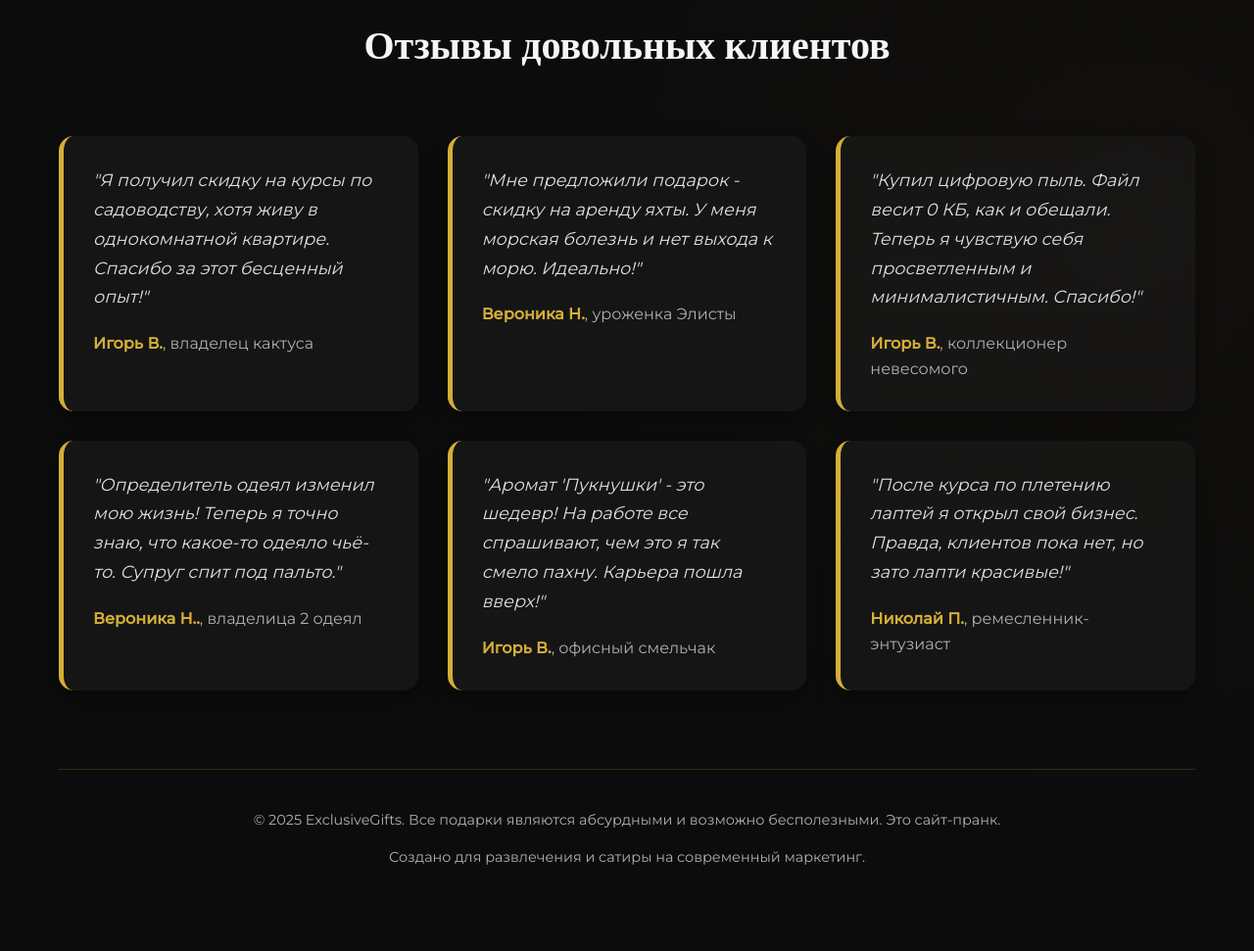
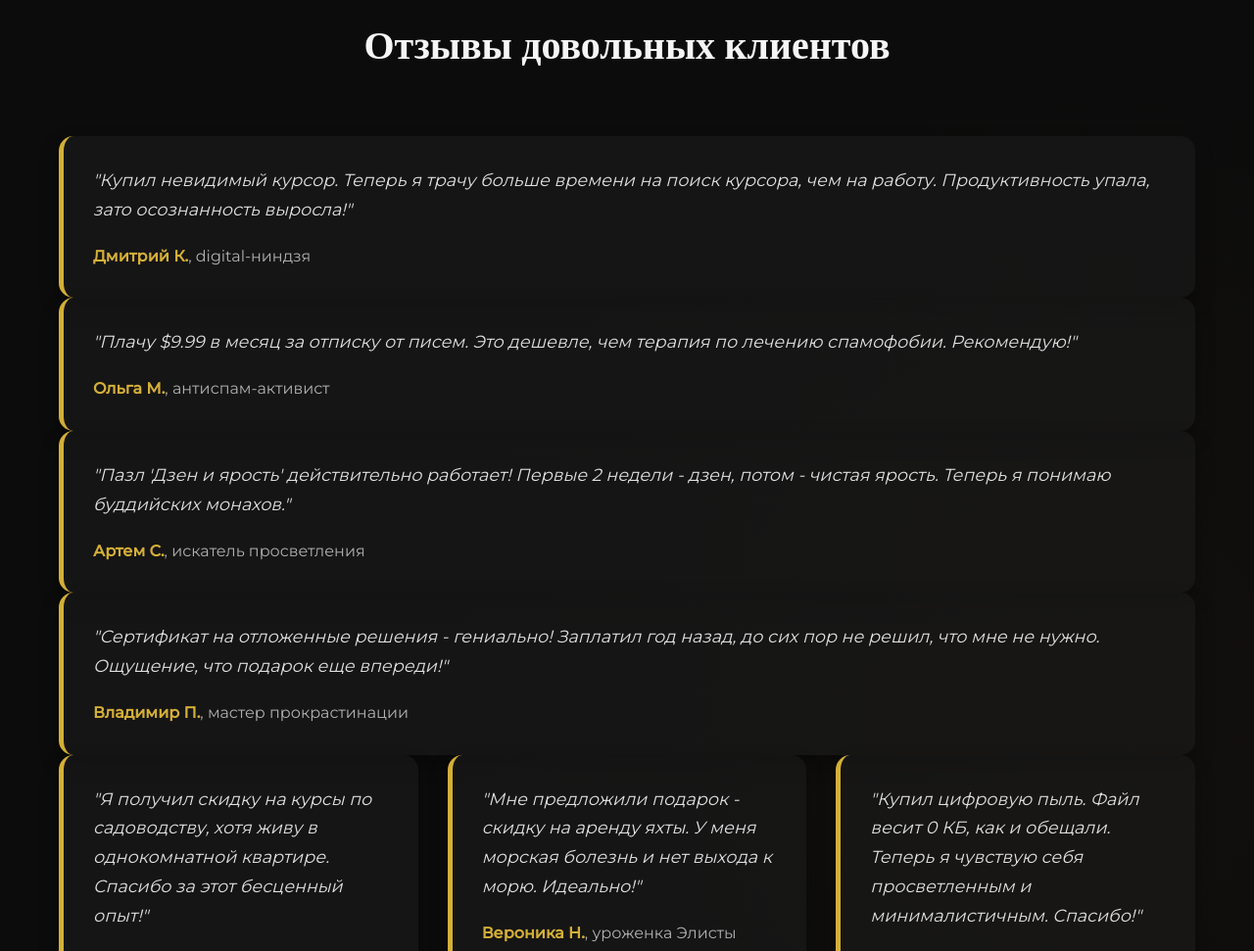
Before and after one commit to premium-777/lucky_day, a plain HTML site: page index.html in a window 1280 px wide. Shown: the part 2640-3611 px from the top of the page at 98% size. Before the commit the page ends 3582 px from the top, so only its background shows below. Drawn offline with nearby package versions, Linux system fonts and the light colour scheme.

Commit message:
Update index.html

```diff
--- a/index.html
+++ b/index.html
@@ -160,6 +160,38 @@
 
            <section class="testimonials">
     <h3>Отзывы довольных клиентов</h3>
+               <div class="testimonial">
+    <div class="testimonial-text">
+        <p>"Купил невидимый курсор. Теперь я трачу больше времени на поиск курсора, чем на работу. Продуктивность упала, зато осознанность выросла!"</p>
+    </div>
+    <div class="testimonial-author">
+        <p><strong>Дмитрий К.</strong>, digital-ниндзя</p>
+    </div>
+</div>
+<div class="testimonial">
+    <div class="testimonial-text">
+        <p>"Плачу $9.99 в месяц за отписку от писем. Это дешевле, чем терапия по лечению спамофобии. Рекомендую!"</p>
+    </div>
+    <div class="testimonial-author">
+        <p><strong>Ольга М.</strong>, антиспам-активист</p>
+    </div>
+</div>
+<div class="testimonial">
+    <div class="testimonial-text">
+        <p>"Пазл 'Дзен и ярость' действительно работает! Первые 2 недели - дзен, потом - чистая ярость. Теперь я понимаю буддийских монахов."</p>
+    </div>
+    <div class="testimonial-author">
+        <p><strong>Артем С.</strong>, искатель просветления</p>
+    </div>
+</div>
+<div class="testimonial">
+    <div class="testimonial-text">
+        <p>"Сертификат на отложенные решения - гениально! Заплатил год назад, до сих пор не решил, что мне не нужно. Ощущение, что подарок еще впереди!"</p>
+    </div>
+    <div class="testimonial-author">
+        <p><strong>Владимир П.</strong>, мастер прокрастинации</p>
+    </div>
+</div>
     <div class="testimonials-container">
         <div class="testimonial">
             <div class="testimonial-text">
```
